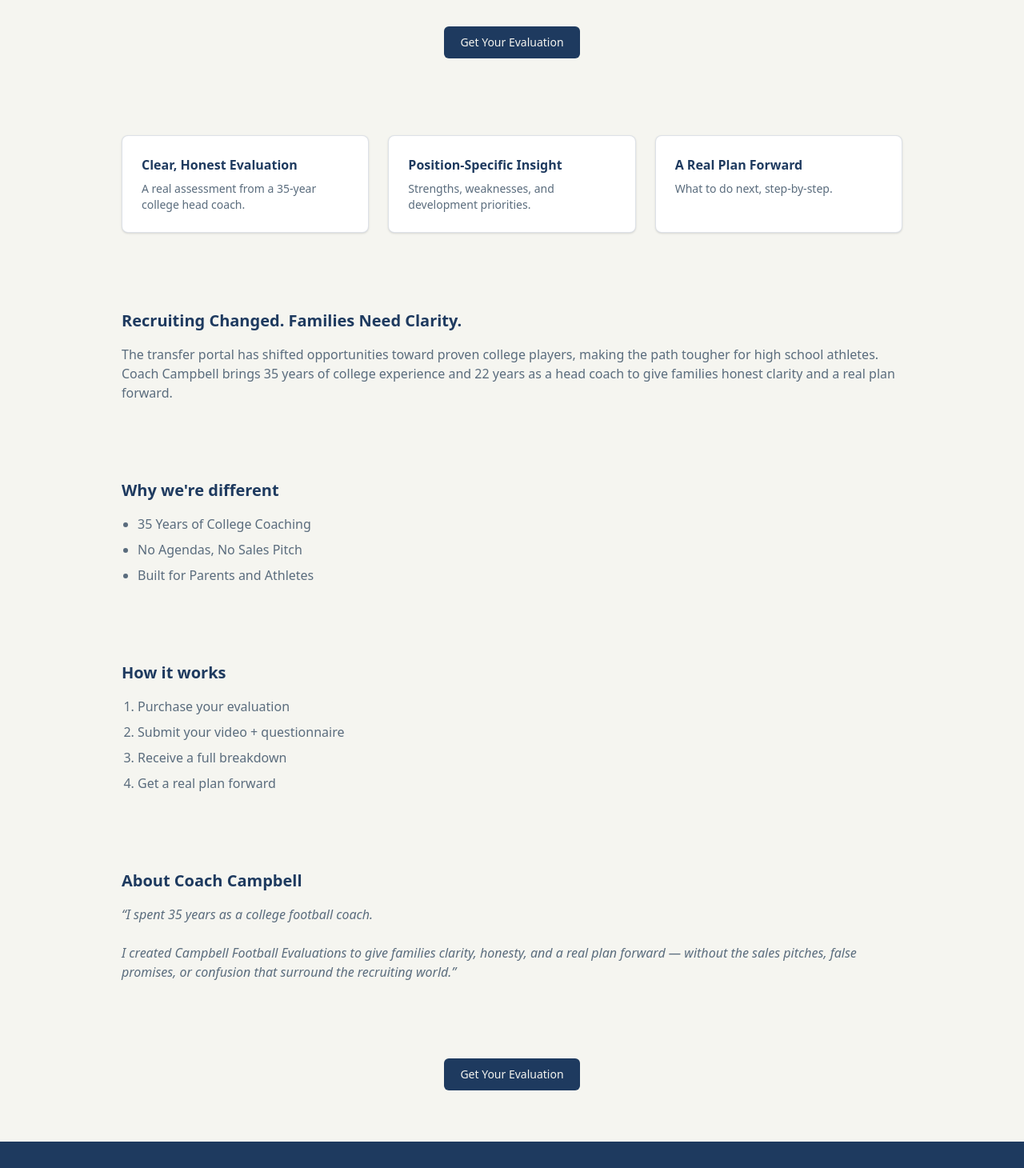
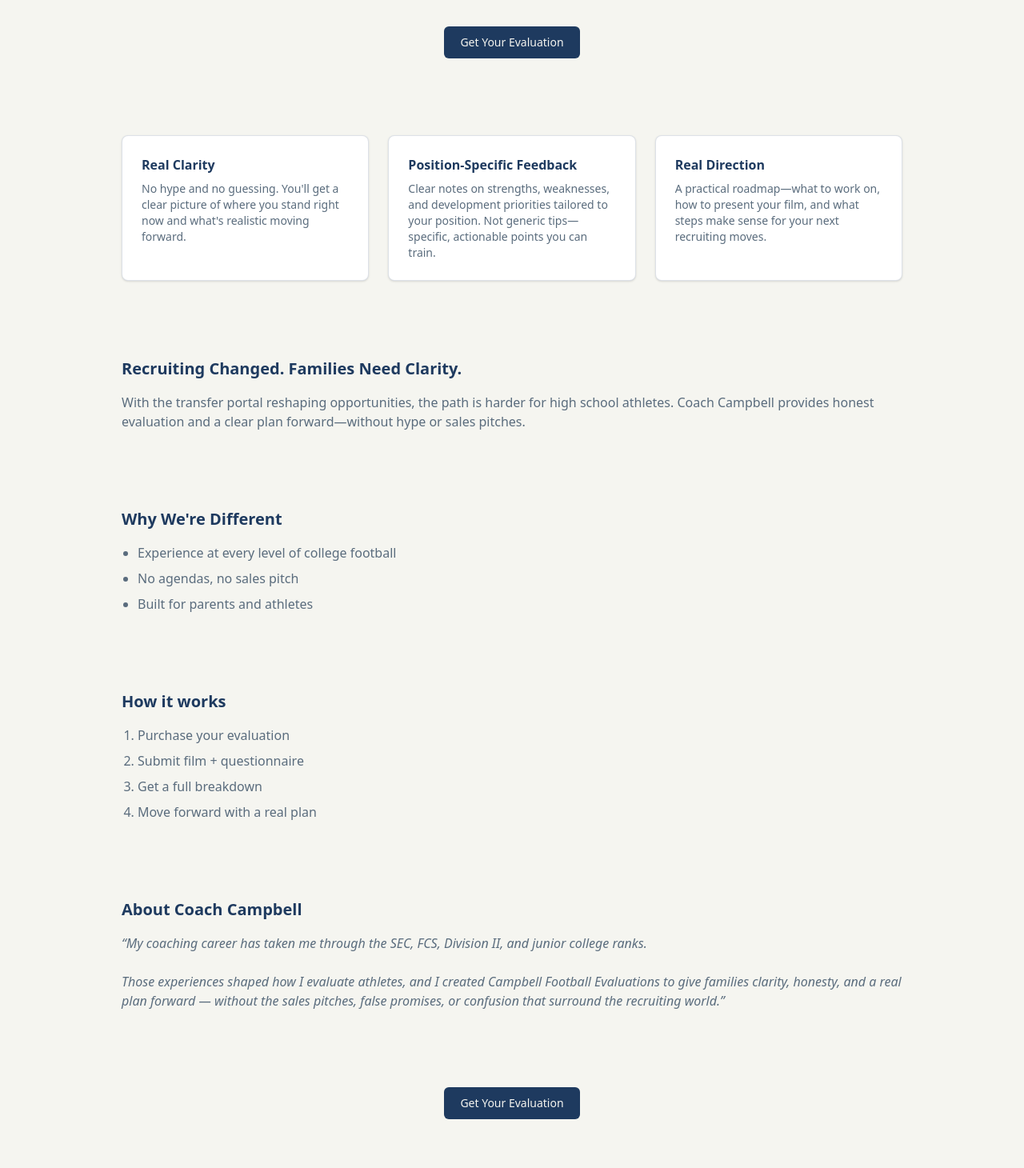
Before and after one commit to 0xdippo/evaluations, a Next.js app: page / in a window 1280 px wide. Shown: the part 276-1736 px from the top of the page at 80% size. Built offline with nearby package versions, Linux system fonts and the light colour scheme.

Commit message:
Copy updates: home page cards, How it works, About Coach blockquote; About page resume bullet

```diff
--- a/app/about/page.tsx
+++ b/app/about/page.tsx
@@ -46,7 +46,7 @@
         <li>D1 FCS Conference Coach of the Year</li>
         <li>Head coaching experience at JUCO, D2, FCS, and FBS</li>
         <li>35 years evaluating and developing college athletes</li>
-        <li>Helped players advance to Power Four and the NFL</li>
+        <li>Sent players to Power 4, FCS, Group of 5, NFL, NAIA, D2, and D3.</li>
       </ul>
 
       <p className="mt-8 text-text-muted">
--- a/app/page.tsx
+++ b/app/page.tsx
@@ -24,26 +24,30 @@
         <div className="grid gap-6 sm:grid-cols-3">
           <Card>
             <h3 className="font-semibold text-navy">
-              Clear, Honest Evaluation
+              Real Clarity
             </h3>
             <p className="mt-2 text-sm text-text-muted">
-              A real assessment from a 35-year college head coach.
+              No hype and no guessing. You&apos;ll get a clear picture of where
+              you stand right now and what&apos;s realistic moving forward.
             </p>
           </Card>
           <Card>
             <h3 className="font-semibold text-navy">
-              Position-Specific Insight
+              Position-Specific Feedback
             </h3>
             <p className="mt-2 text-sm text-text-muted">
-              Strengths, weaknesses, and development priorities.
+              Clear notes on strengths, weaknesses, and development priorities
+              tailored to your position. Not generic tips—specific, actionable
+              points you can train.
             </p>
           </Card>
           <Card>
             <h3 className="font-semibold text-navy">
-              A Real Plan Forward
+              Real Direction
             </h3>
             <p className="mt-2 text-sm text-text-muted">
-              What to do next, step-by-step.
+              A practical roadmap—what to work on, how to present your film,
+              and what steps make sense for your next recruiting moves.
             </p>
           </Card>
         </div>
@@ -54,22 +58,21 @@
           Recruiting Changed. Families Need Clarity.
         </h2>
         <p className="mt-4 text-text-muted">
-          The transfer portal has shifted opportunities toward proven college
-          players, making the path tougher for high school athletes. Coach
-          Campbell brings 35 years of college experience and 22 years as a head
-          coach to give families honest clarity and a real plan forward.
+          With the transfer portal reshaping opportunities, the path is harder
+          for high school athletes. Coach Campbell provides honest evaluation
+          and a clear plan forward—without hype or sales pitches.
         </p>
       </section>
 
       {/* Why different */}
       <section className="mt-16 sm:mt-24">
         <h2 className="text-xl font-semibold text-navy">
-          Why we&apos;re different
+          Why We&apos;re Different
         </h2>
         <ul className="mt-4 list-disc space-y-2 pl-5 text-text-muted">
-          <li>35 Years of College Coaching</li>
-          <li>No Agendas, No Sales Pitch</li>
-          <li>Built for Parents and Athletes</li>
+          <li>Experience at every level of college football</li>
+          <li>No agendas, no sales pitch</li>
+          <li>Built for parents and athletes</li>
         </ul>
       </section>
 
@@ -80,9 +83,9 @@
         </h2>
         <ol className="mt-4 list-decimal space-y-2 pl-5 text-text-muted">
           <li>Purchase your evaluation</li>
-          <li>Submit your video + questionnaire</li>
-          <li>Receive a full breakdown</li>
-          <li>Get a real plan forward</li>
+          <li>Submit film + questionnaire</li>
+          <li>Get a full breakdown</li>
+          <li>Move forward with a real plan</li>
         </ol>
       </section>
 
@@ -92,12 +95,14 @@
           About Coach Campbell
         </h2>
         <blockquote className="mt-4 text-text-muted italic">
-          &ldquo;I spent 35 years as a college football coach.
+          &ldquo;My coaching career has taken me through the SEC, FCS, Division
+          II, and junior college ranks.
           <br />
           <br />
-          I created Campbell Football Evaluations to give families clarity,
-          honesty, and a real plan forward — without the sales pitches, false
-          promises, or confusion that surround the recruiting world.&rdquo;
+          Those experiences shaped how I evaluate athletes, and I created
+          Campbell Football Evaluations to give families clarity, honesty, and
+          a real plan forward — without the sales pitches, false promises, or
+          confusion that surround the recruiting world.&rdquo;
         </blockquote>
       </section>
 
```
